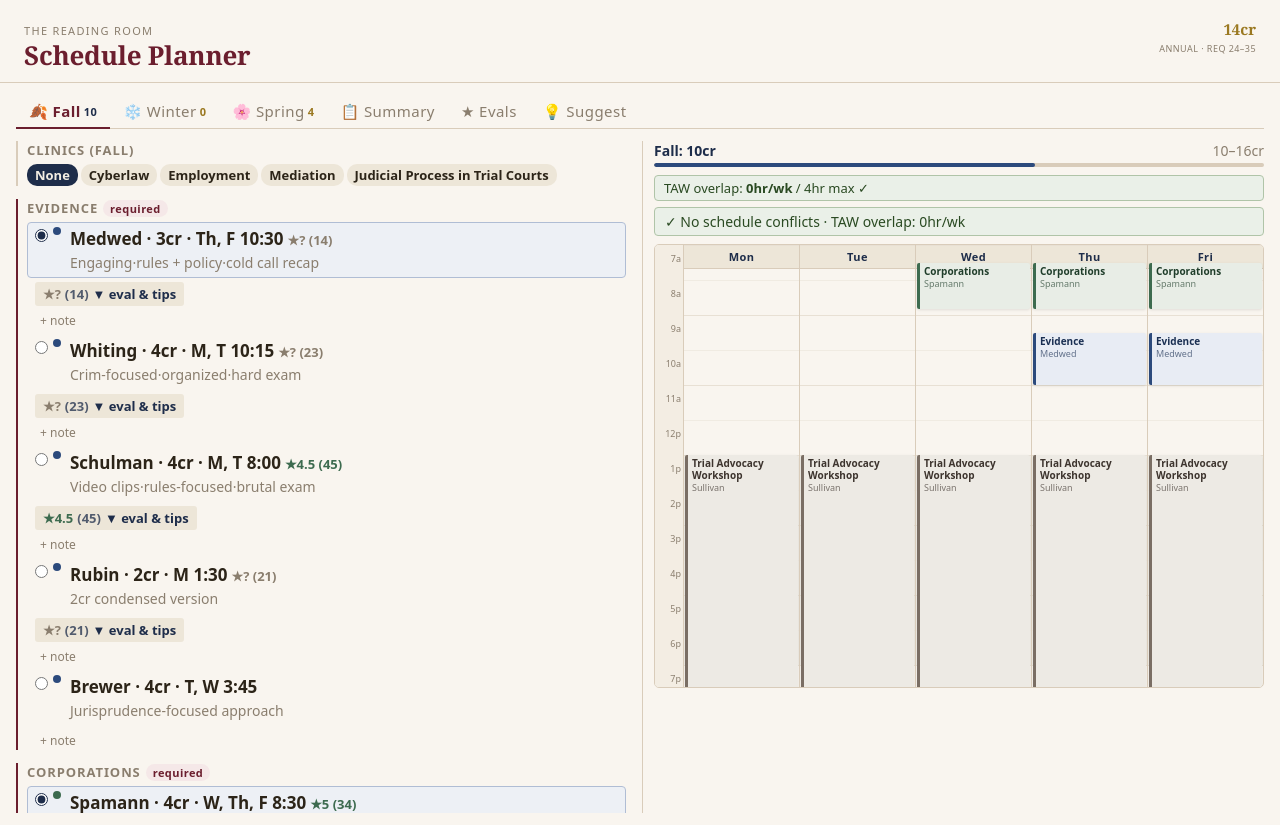
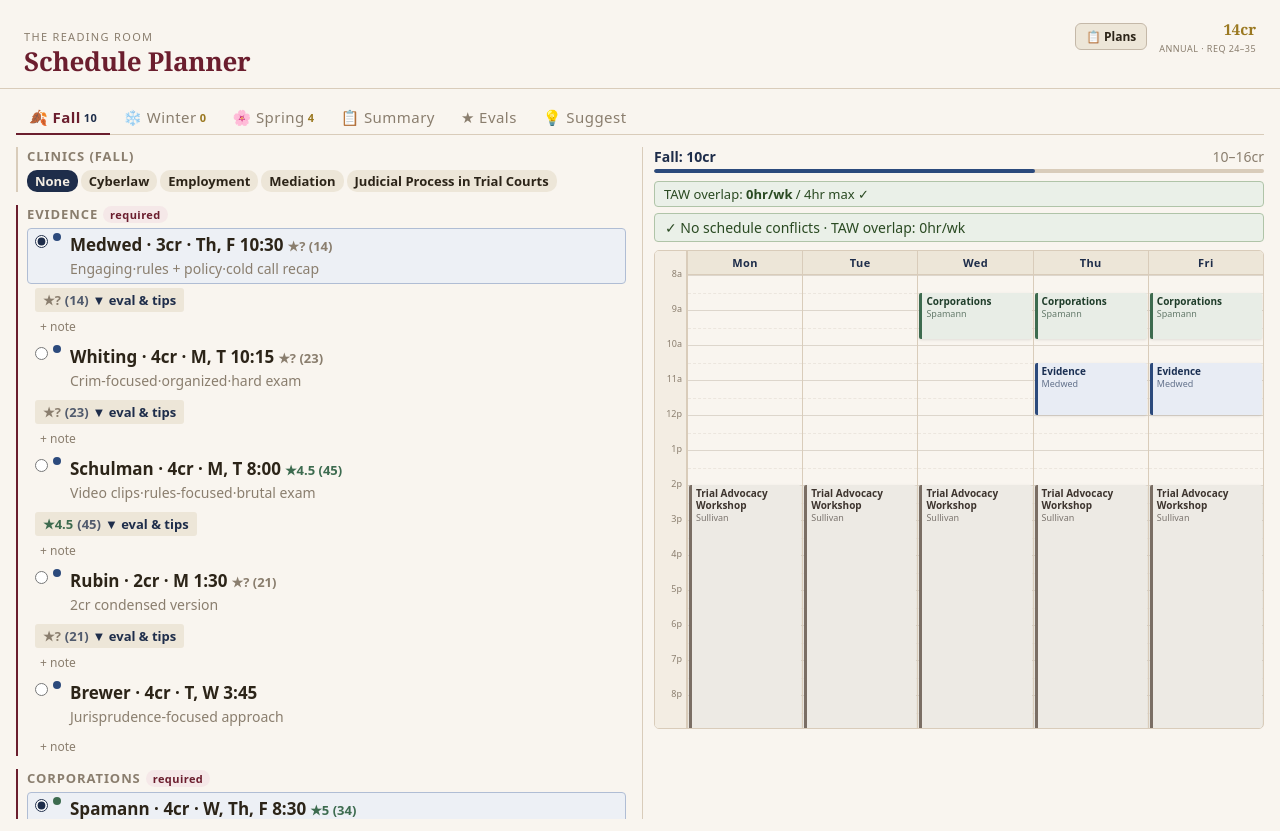
Before and after one commit to alicezhao0727-glitch/hls-planner, a React (Vite) app: page / in a window 1280 px wide. Built offline with nearby package versions, Linux system fonts and the light colour scheme.

Commit message:
fix calendar alignment + half-hour gridlines + 3-slot plan versioning

```diff
--- a/src/App.jsx
+++ b/src/App.jsx
@@ -392,7 +392,7 @@ const CLINIC_OPTS=[
 ];
 
 // ── CALENDAR ─────────────────────────────────────────────────────────────────
-const CAL_S=8*60, CAL_E=20*60, CAL_H=420;
+const CAL_S=8*60, CAL_E=21*60, CAL_H=455;
 const yOf=m=>((toMin(m)-CAL_S)/(CAL_E-CAL_S))*CAL_H;
 const hOf=(s,e)=>Math.max(((toMin(e)-toMin(s))/(CAL_E-CAL_S))*CAL_H,14);
 
@@ -400,24 +400,33 @@ function Calendar({courses,tawActive}){
   const byDay={};
   DAYS.forEach(d=>byDay[d]=[]);
   courses.forEach(c=>{c?.days?.forEach(d=>byDay[d]?.push(c))});
-  const hrs=Array.from({length:14},(_,i)=>i+7);
+  const hrs=Array.from({length:13},(_,i)=>i+8); // 8a–8p
+  const halfHrs=Array.from({length:26},(_,i)=>8*60+i*30); // every 30min
   return(
     <div style={{display:"flex",height:CAL_H+24,fontSize:11,userSelect:"none",flexShrink:0,borderRadius:5,overflow:"hidden",border:"1px solid #d9ccba"}}>
-      <div style={{width:28,position:"relative",flexShrink:0,paddingTop:24,background:"#f3ede3"}}>
-        {hrs.map(h=><div key={h} style={{position:"absolute",top:yOf(`${h}:30`)+24,right:2,color:"#8a7e6e",fontSize:9,fontFamily:"system-ui,sans-serif"}}>{h===12?"12p":h<12?h+"a":(h-12)+"p"}</div>)}
+      <div style={{width:32,position:"relative",flexShrink:0,paddingTop:24,background:"#f3ede3",borderRight:"1px solid #d9ccba"}}>
+        {hrs.map(h=>(
+          <div key={h} style={{position:"absolute",top:yOf(`${h}:00`)+24-6,right:4,color:"#8a7e6e",fontSize:9,fontFamily:"system-ui,sans-serif",lineHeight:1}}>
+            {h===12?"12p":h<12?h+"a":(h-12)+"p"}
+          </div>
+        ))}
       </div>
       {DAYS.map(day=>(
         <div key={day} style={{flex:1,borderLeft:"1px solid #d9ccba",position:"relative",minWidth:0,overflow:"hidden"}}>
           <div style={{textAlign:"center",fontWeight:700,color:"#1e2d4a",height:24,lineHeight:"24px",background:"#ede6d8",borderBottom:"1px solid #d9ccba",fontSize:11,fontFamily:"system-ui,sans-serif",letterSpacing:"0.04em"}}>{day}</div>
-          {tawActive&&<div style={{position:"absolute",top:yOf("14:00"),height:hOf("14:00","20:00"),left:0,right:0,background:"rgba(107,99,90,.05)",borderTop:"1px dashed #c4b8a8",pointerEvents:"none"}}/>}
-          {hrs.map(h=><div key={h} style={{position:"absolute",top:yOf(`${h}:00`),left:0,right:0,borderTop:h%2===0?"1px solid #e8e0d4":"1px solid #f0ebe2"}}/>)}
+          {tawActive&&<div style={{position:"absolute",top:yOf("14:00")+24,height:hOf("14:00","21:00"),left:0,right:0,background:"rgba(107,99,90,.05)",borderTop:"1px dashed #c4b8a8",pointerEvents:"none"}}/>}
+          {halfHrs.map(m=>{
+            const isHour=m%60===0;
+            return <div key={m} style={{position:"absolute",top:yOf(`${Math.floor(m/60)}:${m%60===0?"00":"30"}`)+24,left:0,right:0,
+              borderTop:isHour?"1px solid #ddd6cc":"1px dashed #ece6de",pointerEvents:"none"}}/>;
+          })}
           {byDay[day].map((c,i)=>(
-            <div key={c.key+day+i} title={`${c.name} (${c.prof})\n${c.s}–${c.e}`}
-              style={{position:"absolute",top:yOf(c.s),height:hOf(c.s,c.e),left:1,right:1,
+            <div key={c.key+day+i} title={`${c.name}${c.prof?" ("+c.prof+")":""}\n${c.s}–${c.e}`}
+              style={{position:"absolute",top:yOf(c.s)+24,height:hOf(c.s,c.e),left:1,right:1,
                 background:c.c.bg,borderLeft:`3px solid ${c.c.bd}`,borderRadius:2,
                 padding:"2px 4px",overflow:"hidden",color:c.c.tx,boxShadow:"0 1px 3px rgba(0,0,0,.1)",cursor:"default"}}>
               <div style={{fontWeight:700,fontSize:10,lineHeight:1.2,fontFamily:"system-ui,sans-serif"}}>{c.name}</div>
-              <div style={{opacity:.65,fontSize:9,fontFamily:"system-ui,sans-serif"}}>{c.prof}</div>
+              {c.prof&&<div style={{opacity:.65,fontSize:9,fontFamily:"system-ui,sans-serif"}}>{c.prof}</div>}
             </div>
           ))}
         </div>
@@ -597,6 +606,22 @@ function ClinicSelector({clinicId,setClinicId,fieldCr,setFieldCr,allowedTerms}){
   );
 }
 
+
+// ── PLAN VERSIONS ─────────────────────────────────────────────────────────────
+const BLANK_PLAN={fEv:"ev_m",fCo:"co_sp",f1A:"none",fTAW:true,fAdm:false,
+  fElect:[],fClinic:null,fField:3,wRepro:false,
+  spAdm:"sp_adm_v",spCo:"none",spFc:"none",spEv:"none",spCpi:"none",spMTC:"none",
+  spElect:[],spClinic:null,spField:3};
+
+function loadVersions(){
+  try{ return JSON.parse(localStorage.getItem("hls_versions")||"[null,null,null]"); }
+  catch{ return [null,null,null]; }
+}
+function saveVersions(vs){ try{ localStorage.setItem("hls_versions",JSON.stringify(vs)); }catch{} }
+
+function planToSnap(state){ return {...state, fElect:[...state.fElect], spElect:[...state.spElect]}; }
+function snapToPlan(snap){ return {...snap, fElect:new Set(snap.fElect||[]), spElect:new Set(snap.spElect||[])}; }
+
 // ── MAIN APP ──────────────────────────────────────────────────────────────────
 export default function App(){
   const { notes, setNote } = useNotes();
@@ -629,6 +654,24 @@ export default function App(){
   const [spClinic,setSpClinic]=useState(null);
   const [spField,setSpField]=useState(3);
   const [evalSearch,setEvalSearch]=useState("");
+  const [versions,setVersions]=useState(loadVersions); // [snap|null, snap|null, snap|null]
+  const [showVersions,setShowVersions]=useState(false);
+
+  const planState=()=>planToSnap({fEv,fCo,f1A,fTAW,fAdm,fElect,fClinic,fField,
+    wRepro,spAdm,spCo,spFc,spEv,spCpi,spMTC,spElect,spClinic,spField});
+  const loadPlan=snap=>{
+    const p=snapToPlan(snap);
+    setFEv(p.fEv);setFCo(p.fCo);setF1A(p.f1A);setFTAW(p.fTAW);setFAdm(p.fAdm);
+    setFElect(p.fElect);setFClinic(p.fClinic);setFField(p.fField);
+    setWRepro(p.wRepro);
+    setSpAdm(p.spAdm);setSpCo(p.spCo);setSpFc(p.spFc);setSpEv(p.spEv);setSpCpi(p.spCpi);
+    setSpMTC(p.spMTC);setSpElect(p.spElect);setSpClinic(p.spClinic);setSpField(p.spField);
+  };
+  const saveVersion=i=>{
+    const vs=[...versions];vs[i]=planState();setVersions(vs);saveVersions(vs);
+  };
+  const loadVersion=i=>{if(versions[i])loadPlan(versions[i]);};
+  const clearVersion=i=>{const vs=[...versions];vs[i]=null;setVersions(vs);saveVersions(vs);};
 
   const clinicCrTotal=(clinicId,fieldCr)=>{
     const cl=CLINIC_OPTS.find(c=>c.id===clinicId);
@@ -755,12 +798,49 @@ export default function App(){
           <div style={{fontSize:11,color:RR.muted,fontFamily:"system-ui,sans-serif",letterSpacing:"0.12em",textTransform:"uppercase",marginBottom:4}}>The Reading Room</div>
           <h1 style={{margin:0,fontSize:26,fontWeight:700,color:RR.maroon,letterSpacing:"-0.01em",fontFamily:"Georgia,'Times New Roman',serif",lineHeight:1}}>Schedule Planner</h1>
         </div>
-        <div style={{textAlign:"right"}}>
-          <span style={{fontSize:15,fontWeight:700,color:rrCrCol(annualCr,24,35),fontFamily:"Georgia,serif"}}>{annualCr}cr</span>
-          <div style={{fontSize:9,color:RR.muted,fontFamily:"system-ui,sans-serif",letterSpacing:"0.05em",textTransform:"uppercase",marginTop:2}}>annual · req 24–35</div>
+        <div style={{display:"flex",alignItems:"center",gap:12}}>
+          <button onClick={()=>setShowVersions(v=>!v)} style={{padding:"4px 10px",borderRadius:6,fontSize:12,fontWeight:700,cursor:"pointer",background:showVersions?"#1e2d4a":"#ede6d8",color:showVersions?"#f3ede3":"#2c2418",border:"1px solid #c4b8a8",fontFamily:"system-ui,sans-serif"}}>
+            📋 Plans {versions.filter(Boolean).length>0?`(${versions.filter(Boolean).length} saved)`:""}
+          </button>
+          <div style={{textAlign:"right"}}>
+            <span style={{fontSize:15,fontWeight:700,color:rrCrCol(annualCr,24,35),fontFamily:"Georgia,serif"}}>{annualCr}cr</span>
+            <div style={{fontSize:9,color:RR.muted,fontFamily:"system-ui,sans-serif",letterSpacing:"0.05em",textTransform:"uppercase",marginTop:2}}>annual · req 24–35</div>
+          </div>
         </div>
       </div>
 
+      {showVersions&&(
+        <div style={{background:"#edf0f5",borderBottom:"1px solid #c4bdb4",padding:"10px 24px",fontFamily:"system-ui,sans-serif"}}>
+          <div style={{fontSize:12,fontWeight:700,color:"#1e2d4a",marginBottom:8,textTransform:"uppercase",letterSpacing:".06em"}}>Saved Plans — click slot to save current, or load/clear</div>
+          <div style={{display:"flex",gap:10}}>
+            {[0,1,2].map(i=>{
+              const v=versions[i];
+              return(
+                <div key={i} style={{flex:1,background:v?"#fff":"#f3ede3",border:"1px solid #c4bdb4",borderRadius:6,padding:"8px 10px",minHeight:60}}>
+                  <div style={{fontSize:12,fontWeight:700,color:"#1e2d4a",marginBottom:4}}>Plan {i+1}{v?" ✓":""}</div>
+                  {v?(
+                    <>
+                      <div style={{fontSize:11,color:"#8a7e6e",lineHeight:1.5,marginBottom:6}}>
+                        Ev: {v.fEv?.replace("ev_","")} · Co: {v.fCo?.replace("co_","")} · {v.fTAW?"TAW fall":"TAW winter"}<br/>
+                        {v.f1A!=="none"?`1A: ${v.f1A} · `:""}
+                        {v.fClinic?`${v.fClinic} clinic · `:""}
+                        {(v.fElect?.length||0)+(v.spElect?.length||0)} electives
+                      </div>
+                      <div style={{display:"flex",gap:4}}>
+                        <button onClick={()=>loadVersion(i)} style={{flex:1,padding:"2px 0",fontSize:11,fontWeight:700,cursor:"pointer",background:"#1e2d4a",color:"#f3ede3",border:"none",borderRadius:4}}>Load</button>
+                        <button onClick={()=>saveVersion(i)} style={{flex:1,padding:"2px 0",fontSize:11,fontWeight:700,cursor:"pointer",background:"#d9ccba",color:"#2c2418",border:"none",borderRadius:4}}>Overwrite</button>
+                        <button onClick={()=>clearVersion(i)} style={{padding:"2px 6px",fontSize:11,cursor:"pointer",background:"#f0e4e4",color:"#6b1e2e",border:"none",borderRadius:4}}>✕</button>
+                      </div>
+                    </>
+                  ):(
+                    <button onClick={()=>saveVersion(i)} style={{width:"100%",padding:"6px 0",fontSize:12,fontWeight:700,cursor:"pointer",background:"#1e2d4a",color:"#f3ede3",border:"none",borderRadius:4,marginTop:4}}>Save current plan here</button>
+                  )}
+                </div>
+              );
+            })}
+          </div>
+        </div>
+      )}
       <div style={{padding:"12px 16px",boxSizing:"border-box"}}>
       {/* Tabs */}
       <div style={{display:"flex",borderBottom:`1px solid ${RR.border}`,marginBottom:12,flexWrap:"wrap"}}>
```
